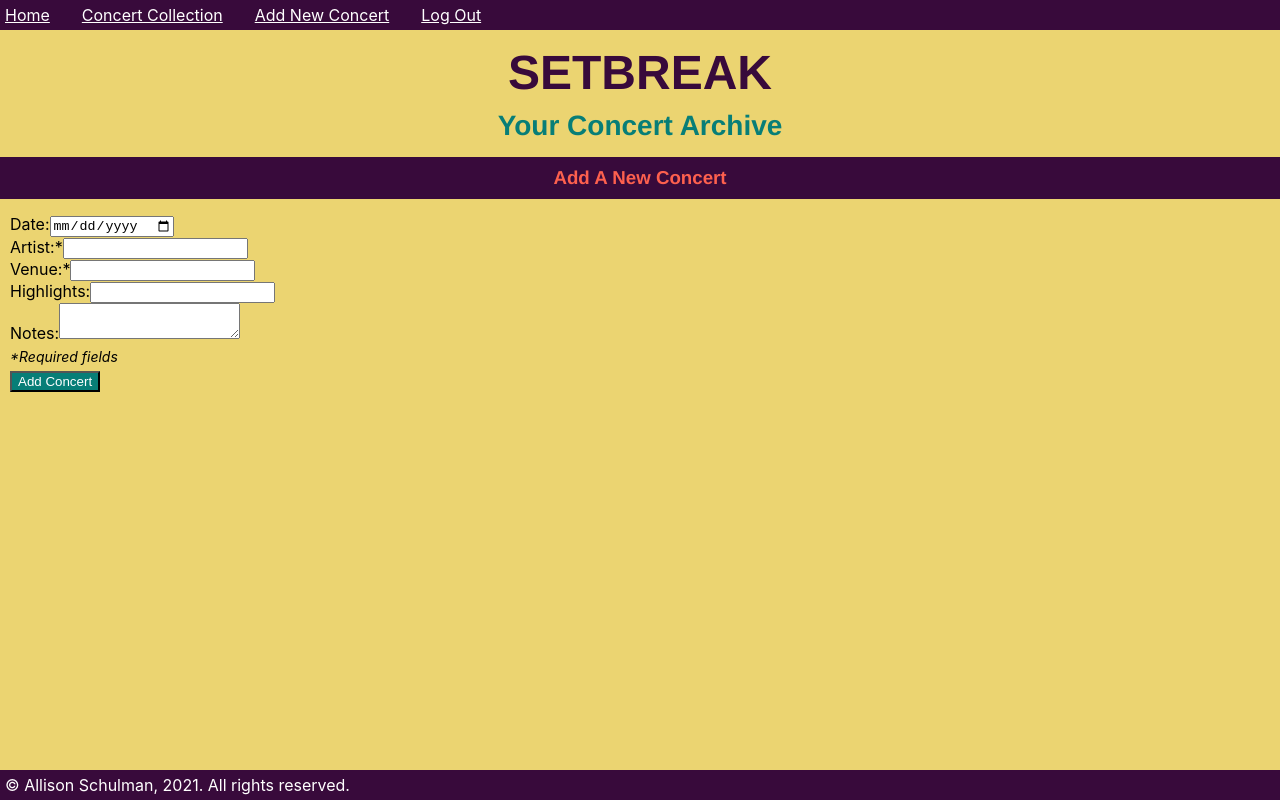
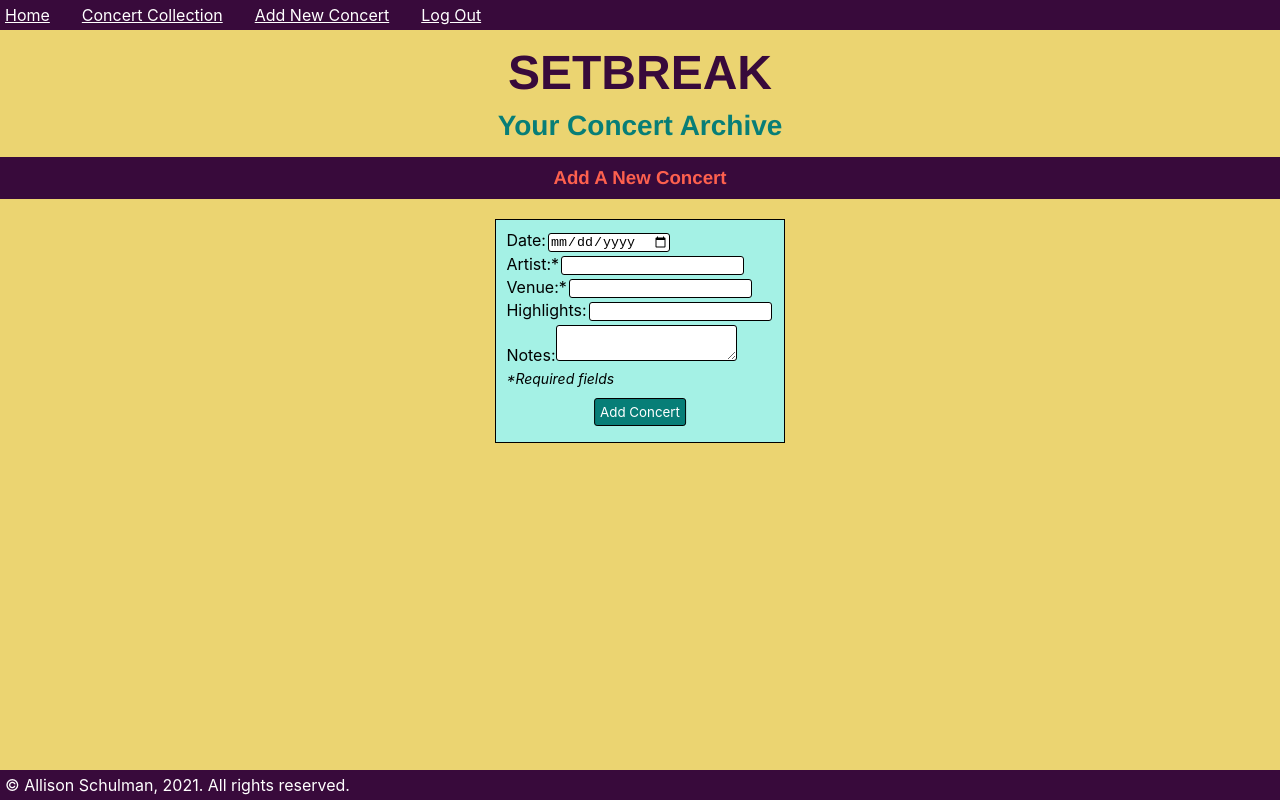
Before and after one commit to sneakin-allie/Setbreak, a React (Create React App) app: page /add in a window 1280 px wide. Built offline with nearby package versions, Linux system fonts and the light colour scheme; no server answers; the HTML template or start-up script is replaced by a standard one.

Commit message:
Add new concert form style done

```diff
--- a/src/AddConcertForm/AddConcertForm.css
+++ b/src/AddConcertForm/AddConcertForm.css
@@ -1,8 +1,3 @@
-.Add-new-concert form {
-    font-family: -apple-system, BlinkMacSystemFont, 'Segoe UI', Roboto, Oxygen, Ubuntu, Cantarell, 'Open Sans', 'Helvetica Neue', sans-serif;
-    margin: 15px 10px;
-}
-
 .Add-new-concert h3 {
     background-color: #380a3b;
     color: #fd604e;
@@ -16,3 +11,35 @@
     font-size: 14px;
     margin: 5px 0px;
 }
+
+.Form-container {
+    display: block;
+    text-align: center;
+}
+
+.Add-new-concert-form {
+    font-family: -apple-system, BlinkMacSystemFont, 'Segoe UI', Roboto, Oxygen, Ubuntu, Cantarell, 'Open Sans', 'Helvetica Neue', sans-serif;
+    display: inline-block;
+    margin-left: auto;
+    margin-right: auto;
+    text-align: left;
+    padding: 10px;
+    border: 1px solid black;
+    background: #a4f1e5;
+    margin: 20px;
+}
+
+.Add-concert-button-container {
+    height: 40px;
+    position: relative;
+}
+
+.Add-concert-button {
+    font-family: -apple-system, BlinkMacSystemFont, 'Segoe UI', Roboto, Oxygen, Ubuntu, Cantarell, 'Open Sans', 'Helvetica Neue', sans-serif;
+    margin: 0;
+    position: absolute;
+    top: 50%;
+    left: 50%;
+    -ms-transform: translate(-50%, -50%);
+    transform: translate(-50%, -50%);
+}
--- a/src/AddConcertForm/AddConcertForm.js
+++ b/src/AddConcertForm/AddConcertForm.js
@@ -70,7 +70,8 @@ class AddConcertForm extends React.Component {
         return (
             <div className="Add-new-concert">
                 <h3>Add A New Concert</h3>
-                    <form className="add-new-concert-form" onSubmit={this.handleSubmit}>
+                    <div className="Form-container">
+                        <form className="Add-new-concert-form" onSubmit={this.handleSubmit}>
                             <label htmlFor="date">Date:</label>
                             <input
                                 type="date"
@@ -113,9 +114,17 @@ class AddConcertForm extends React.Component {
                             >
                             </textarea>
                             <p><i>*Required fields</i></p>
-                        <div className="error-message">{this.state.errorMessage}</div>
-                        <button type="submit">Add Concert</button>
+                            <div className="Error-message">{this.state.errorMessage}</div>
+                            <div className="Add-concert-button-container">
+                                <button
+                                    className="Add-concert-button"
+                                    type="submit"
+                                >
+                                    Add Concert
+                                </button>
+                            </div>
                         </form>
+                    </div>
             </div>
         );
     }
--- a/src/App.css
+++ b/src/App.css
@@ -38,8 +38,26 @@ body {
 .App button {
     background-color: #077e77;
     color: white;
+    border: 1px solid black;
+    border-radius: 3px;
+    padding: 5px;
+    cursor: pointer;
+}
+
+.App button:hover {
+    color: #fd604e;
+    text-decoration: solid;
+    font-style: bold;
 }
 
 .App textarea {
+    margin: 2px 0px 0px 0px;
+    border: 1px solid;
+    border-radius: 3px;
+}
 
+.App input {
+    margin: 2px;
+    border: 1px solid;
+    border-radius: 3px;
 }
```
Lines whose indentation alone changed are shown as unchanged.
